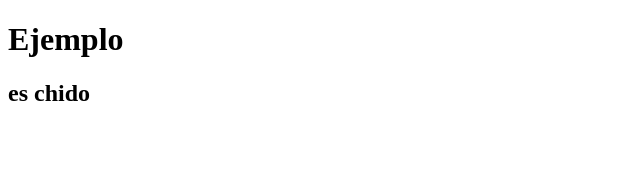
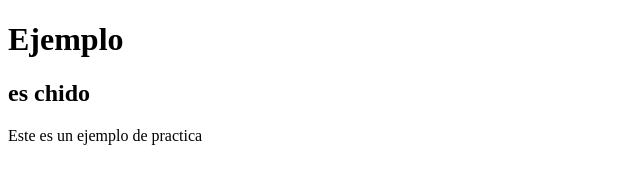
Before and after one commit to nicol55555555555555/nicol55555555555555.github.io, a plain HTML site: page index.html in a window 1280 px wide. Shown: the whole page, without its empty margins (0-640 px from the left). Drawn offline with Linux system fonts and the light colour scheme.

Commit message:
Update index.html

```diff
--- a/index.html
+++ b/index.html
@@ -8,5 +8,6 @@
 <body>
     <h1>Ejemplo</h1>
     <h2>es chido</h2>
+    <p>Este es un ejemplo de practica</p>
 </body>
 </html>
```
